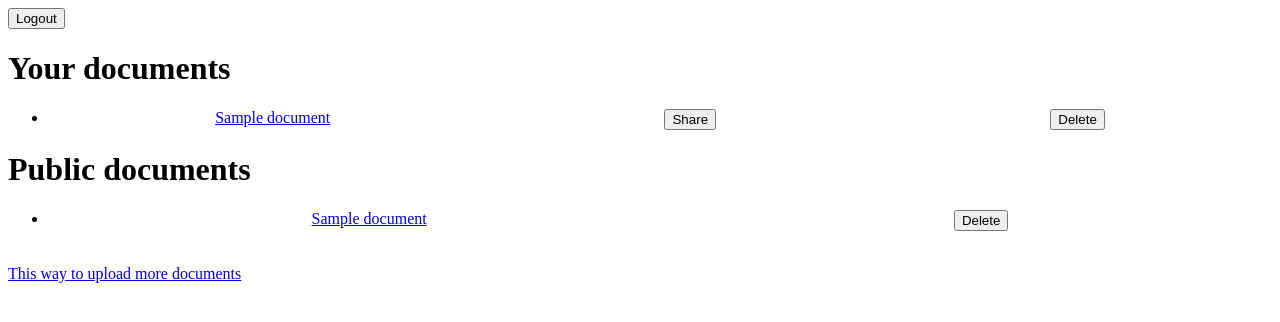
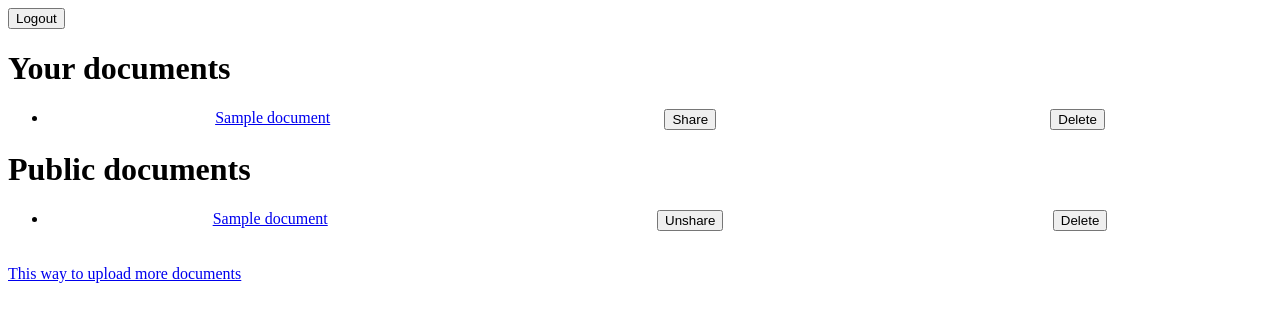
Before and after one commit to jgaye/FlaskDocManager, a Flask app: template templates/listPage.html in a window 1280 px wide. Shown: the top 322 px of the page. Run offline with Flask 2, Linux system fonts and the light colour scheme; the template is opened without the code that fills it: most values are stand-ins (such as "Sample title", 1, 10 or a date in 2020).

Commit message:
Unsharing (public to private) of a document added

```diff
--- a/application.py
+++ b/application.py
@@ -79,7 +79,7 @@ def register():
 # from localFilesHelper import list, download, delete, upload
 
 # uncomment for S3 file management
-from helpers.S3Helper import list, download, delete, upload, share
+from helpers.S3Helper import list, download, delete, upload, share, unshare
 
 # Listing page
 @application.route("/index")
@@ -146,3 +146,11 @@ def share_document(document):
 
   flash(result)
   return redirect(url_for('index'))
+
+@application.route('/unshare/<string:document>', methods=['POST'])
+def unshare_document(document):
+  # Share the document from private to public folder
+  result = unshare(document)
+
+  flash(result)
+  return redirect(url_for('index'))
--- a/helpers/S3Helper.py
+++ b/helpers/S3Helper.py
@@ -131,3 +131,17 @@ def share(document):
     return copy_result
 
   return delete(document)
+
+def unshare(document):
+  filename = unquote(document).split('/')[-1]
+
+  # upload to the current user folder in S3
+  UPLOAD_FOLDER = 'home/' + session['username'] + '/'
+
+  # return either an error message or nothing
+  copy_result = copy(unquote(document), UPLOAD_FOLDER + filename)
+
+  if copy_result:
+    return copy_result
+
+  return delete(document)
--- a/templates/listPage.html
+++ b/templates/listPage.html
@@ -41,6 +41,9 @@
       <div class="documentRow">
         <a href="{{url_for( 'act_on_document', document=document.url )}}">{{document.name}}</a>
 
+        <form action="{{ url_for('unshare_document', document=document.url ) }}" method="POST">
+          <input class="danger" type="submit" value="Unshare" onclick="return confirm('All other users will lose access to that document, are you sure?');">
+        </form>
         <form action="{{ url_for('act_on_document', document=document.url ) }}" method="POST">
           <input class="danger" type="submit" value="Delete" onclick="return confirm('Are you sure?');">
         </form>
```
